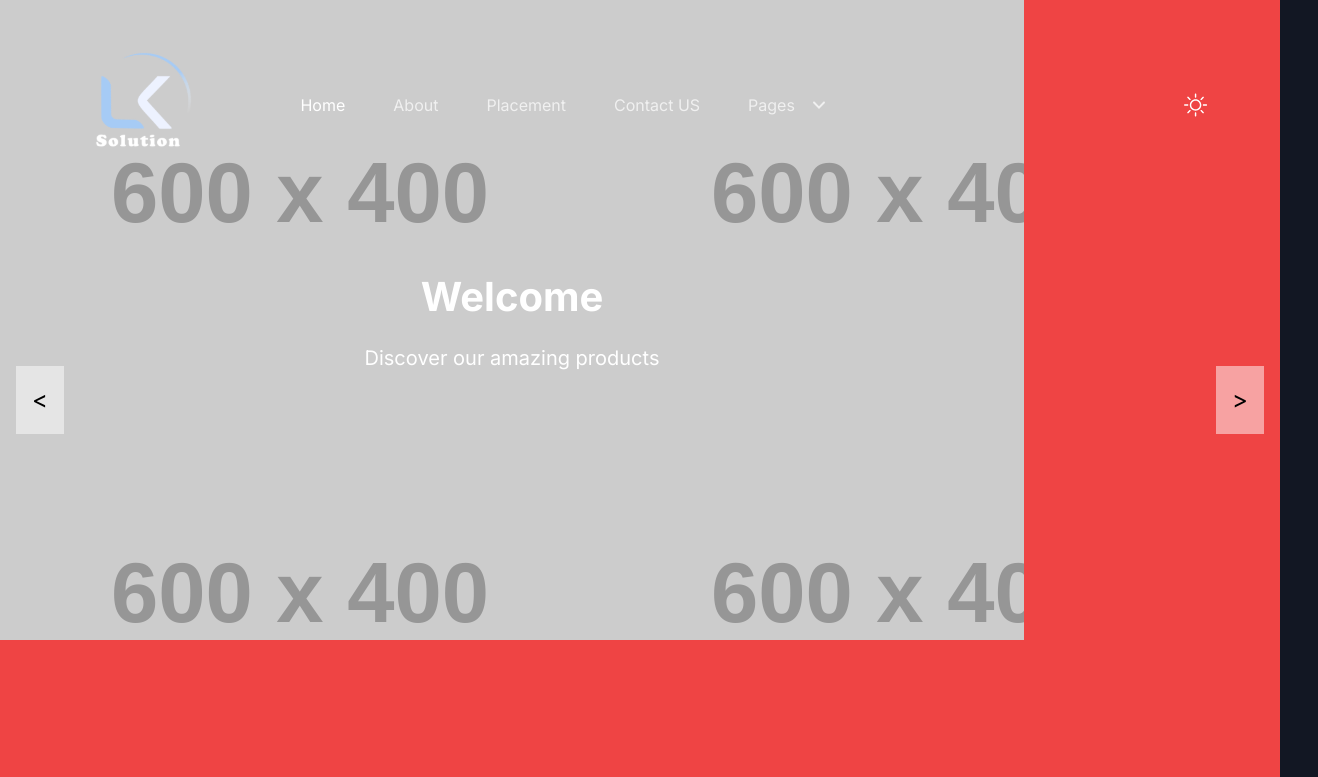
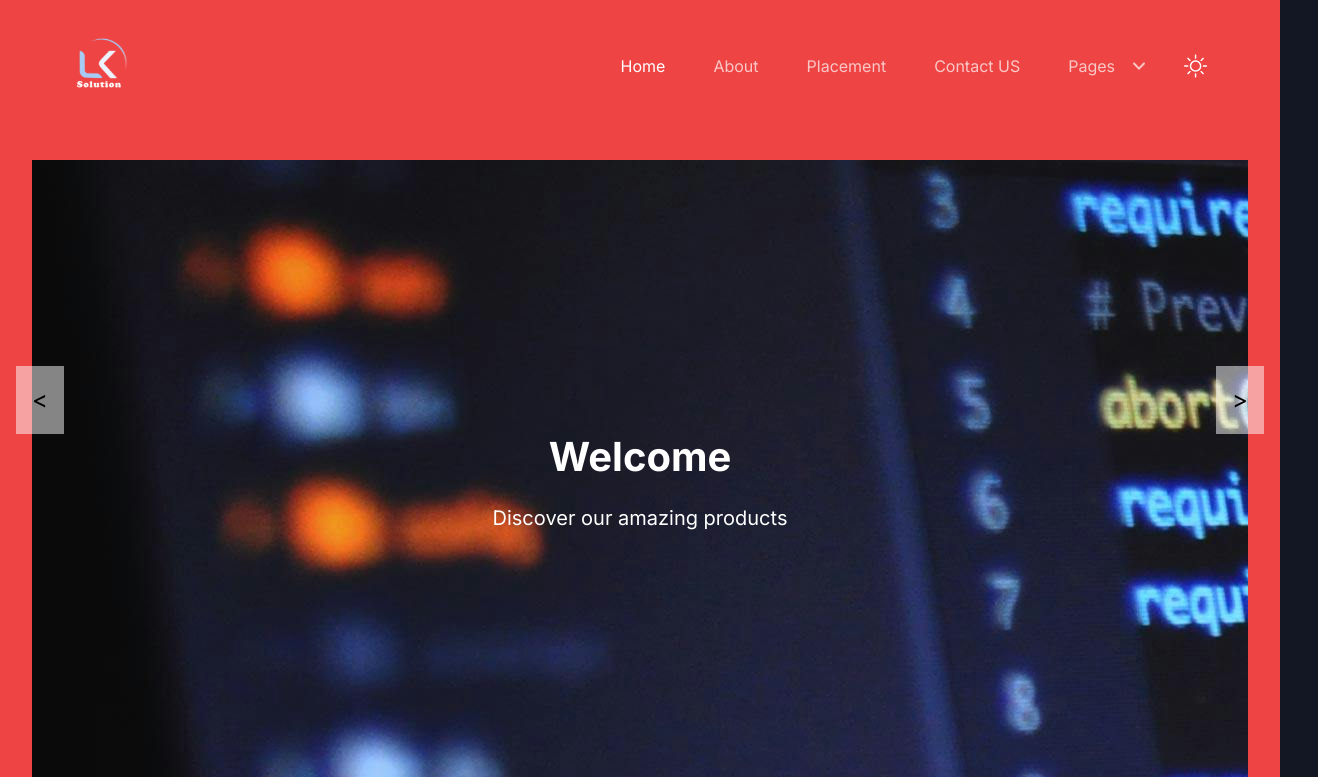
Before and after one commit to Milan1120/Lksolutions, a Next.js app: page / in a window 1280 px wide. Shown: the top 777 px of the page, 1318 px wide, since content can reach past the window. Built offline with nearby package versions, Linux system fonts and the light colour scheme.

Commit message:
hero section and header modified

```diff
--- a/src/components/CarouselV2/CustomHeroCarousel.module.css
+++ b/src/components/CarouselV2/CustomHeroCarousel.module.css
@@ -10,6 +10,8 @@
     display: flex;
     width: 100%;
     height: 100%;
+    align-items: flex-end;
+    justify-content: center;
   }
 
   .slide {
@@ -25,7 +27,7 @@
   }
 
   .slide.active {
-    width: 80%;
+    width: 95%;
     height: 80%;
     opacity: 1;
   }
--- a/src/components/CarouselV2/index.tsx
+++ b/src/components/CarouselV2/index.tsx
@@ -4,10 +4,10 @@ import React, { useState, useEffect } from "react"
 import styles from "./CustomHeroCarousel.module.css"
 
 const slides = [
-  { id: 1, title: "Welcome", content: "Discover our amazing products", color: "bg-red-500", imageUrl:"https://placehold.co/600x400" },
-  { id: 2, title: "Features", content: "Explore our unique features", color: "bg-blue-500", imageUrl:"https://placehold.co/600x400" },
-  { id: 3, title: "Testimonials", content: "See what our customers say", color: "bg-green-500", imageUrl:"https://placehold.co/600x400" },
-  { id: 4, title: "Contact", content: "Get in touch with us", color: "bg-purple-500", imageUrl:"https://placehold.co/600x400" },
+  { id: 1, title: "Welcome", content: "Discover our amazing products", color: "bg-red-500", imageUrl:"@/images/carousel/1.jpg" },
+  { id: 2, title: "Features", content: "Explore our unique features", color: "bg-blue-500", imageUrl:"@/images/carousel/2.jpg" },
+  { id: 3, title: "Testimonials", content: "See what our customers say", color: "bg-green-500", imageUrl:"@/images/carousel/3.jpg" },
+  { id: 4, title: "Contact", content: "Get in touch with us", color: "bg-purple-500", imageUrl:"@/images/carousel/4.jpg" },
 ]
 
 export default function CustomHeroCarousel() {
@@ -45,7 +45,7 @@ export default function CustomHeroCarousel() {
     <div className={`${styles.carouselContainer} ${slides[currentSlide].color}`}>
       <div className={styles.carousel}>
         {slides.map((slide, index) => (
-          <div key={slide.id} className={`${styles.slide} ${index === currentSlide ? styles.active : ""} bg-[url(https://placehold.co/600x400)]` }>
+          <div key={slide.id} className={`${styles.slide} ${index === currentSlide ? styles.active : ""} bg-[url(/images/carousel/1.jpg)]` }>
             <h2 className={styles.title}>{slide.title}</h2>
             <p className={styles.content}>{slide.content}</p>
           </div>
--- a/src/components/Header/index.tsx
+++ b/src/components/Header/index.tsx
@@ -50,7 +50,7 @@ const Header = () => {
       >
         <div className="container">
           <div className="relative -mx-4 flex items-center justify-between">
-            <div className="w-60 max-w-full px-4 xl:mr-12">
+            <div className="w-30 max-w-full px-4 xl:mr-12">
               <Link
                 href="/"
                 className={`header-logo block w-full ${
@@ -73,7 +73,7 @@ const Header = () => {
                 />
               </Link>
             </div>
-            <div className="flex w-full items-center justify-between px-4">
+            <div className="flex w-full items-center justify-end px-4">
               <div>
                 <button
                   onClick={navbarToggleHandler}
```
